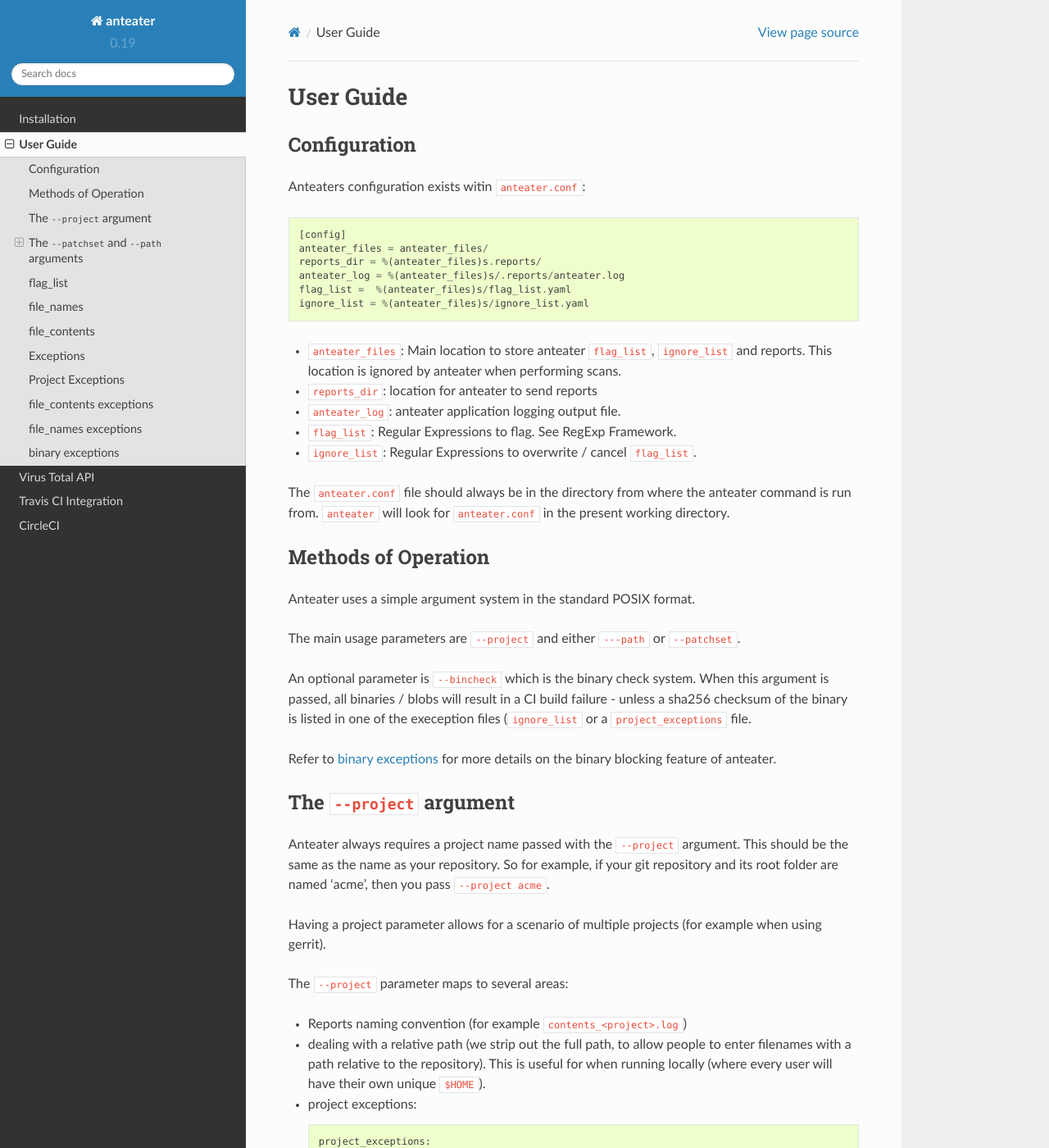
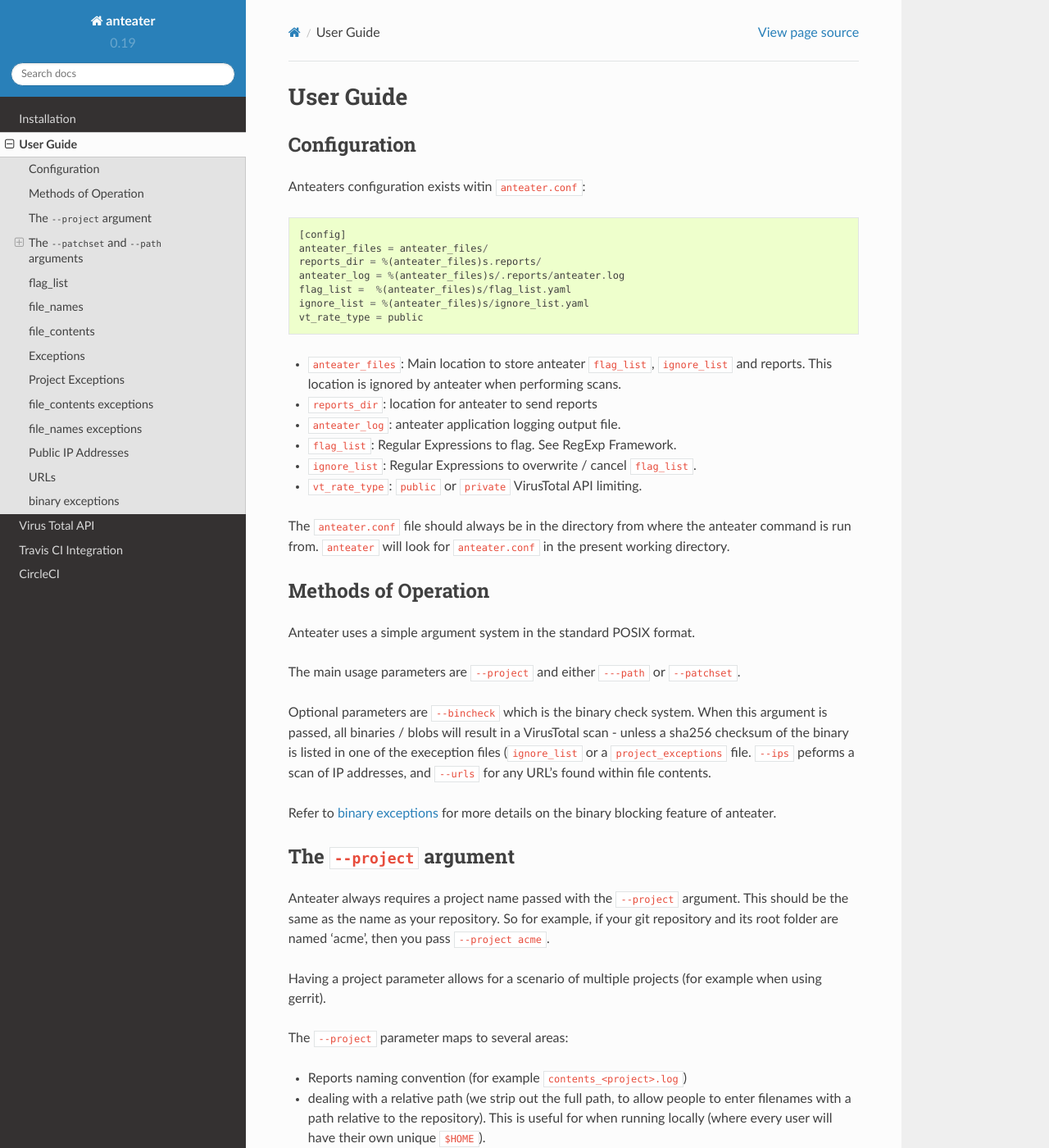
Before and after one commit to anteater/anteater, a Sphinx documentation site: the page built from docs/user_guide.rst, in a window 1280 px wide and 1400 px high. Shown: the whole window at 82% size. Built offline with Sphinx 7.4.7 and the Read the Docs theme 2.0.0, drawn with Linux system fonts in a browser that asks for light colours; formulas are drawn with MathJax 3; the version number is read from the project's files by our own code; some of the changed text lies outside the part shown.

Commit message:
Docs update

```diff
--- a/docs/user_guide.rst
+++ b/docs/user_guide.rst
@@ -13,6 +13,7 @@
     anteater_log = %(anteater_files)s/.reports/anteater.log
     flag_list =  %(anteater_files)s/flag_list.yaml
     ignore_list = %(anteater_files)s/ignore_list.yaml
+    vt_rate_type = public
 
 * ``anteater_files``: Main location to store anteater ``flag_list``,
   ``ignore_list`` and reports. This location is ignored by anteater when
@@ -21,6 +22,7 @@
 * ``anteater_log``: anteater application logging output file.
 * ``flag_list``: Regular Expressions to flag. See RegExp Framework.
 * ``ignore_list``: Regular Expressions to overwrite / cancel ``flag_list``.
+* ``vt_rate_type``: ``public`` or ``private`` VirusTotal API limiting.
 
 The ``anteater.conf`` file should always be in the directory from where the
 anteater command is run from. ``anteater`` will look for ``anteater.conf``
@@ -34,10 +36,11 @@
 The main usage  parameters are ``--project`` and either ``---path`` or
 ``--patchset``.
 
-An optional parameter is ``--bincheck`` which is the binary check system. When
-this argument is passed, all binaries / blobs will result in a CI build failure
+Optional parameters are ``--bincheck`` which is the binary check system. When
+this argument is passed, all binaries / blobs will result in a VirusTotal scan
 - unless a sha256 checksum of the binary is listed in one of the exeception
-files (``ignore_list`` or a ``project_exceptions`` file.
+files (``ignore_list`` or a ``project_exceptions`` file. ``--ips`` peforms a
+scan of IP addresses, and ``--urls`` for any URL's found within file contents.
 
 Refer to `binary exceptions`_ for more details on the binary blocking feature of
 anteater.
@@ -278,6 +281,25 @@
 As with ``file_contents``, ``file_names`` incorrectly flagged as false postives may
 also be removed using a regular expression.
 
+Public IP Addresses
+-------------------
+
+If `--ips` is passed as arguments, anteater will perform a scan for
+public / external IP Addresses. Once an address is found, the IP is sent to
+the Virus Total API and if the IP Address has past assocations with malicous
+or malware hosting domains, a failure is registered and a report is provided.
+
+An example report can be seen `here <https://www.virustotal.com/#/ip-address/90.156.201.27>`_.
+
+URLs
+----
+
+If ``--urls`` is passed as arguments, anteater will perform a scan for URL's.
+If an URL is found, the URL is sent to the Virus Total API which then
+compares the URL to a large list of URL blacklisting services.
+
+An example report can be seen `here <https://www.virustotal.com/#/url/fb69ecad84eb86b1afddcca17aec38daea196e7c883b22ff88a7c39fd8fbdf1a/detection>`_.
+
 binary exceptions
 -----------------
 
```
Also changed, not shown: docs/virus_total_api.rst (+24 -18 lines).
